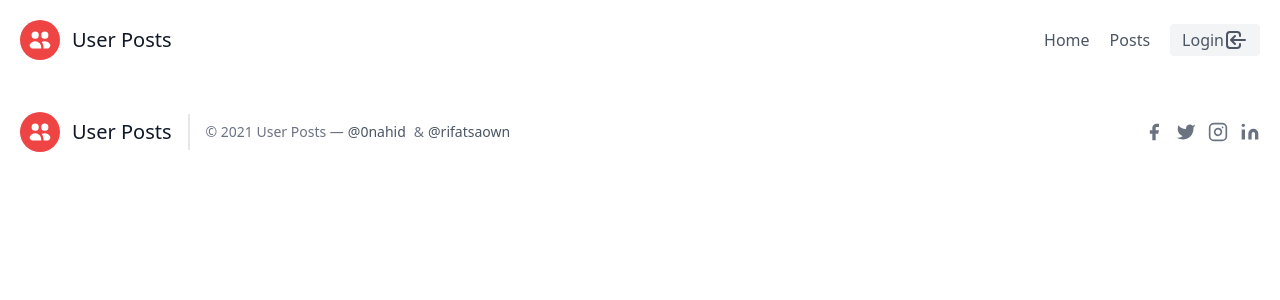
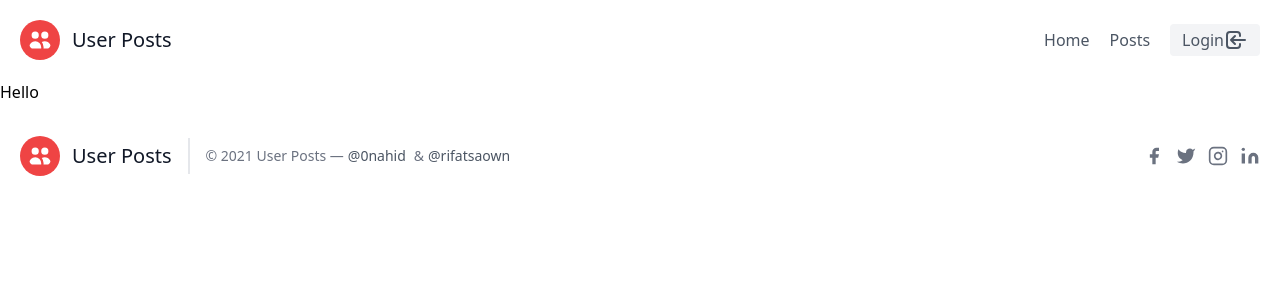
Before and after one commit to 0nahid/user-post-admin, a React (Create React App) app: page /posts in a window 1280 px wide. Shown: the top 300 px of the page. Built offline with nearby package versions, Linux system fonts and the light colour scheme; no server answers.

Commit message:
added posts page

```diff
--- a/src/App.jsx
+++ b/src/App.jsx
@@ -5,6 +5,7 @@ import Header from "./Components/Header";
 import AuthProvider from "./Context/AuthProvider";
 import Home from "./Pages/Home";
 import Login from "./Pages/Login";
+import Posts from "./Pages/Posts";
 export default function App() {
   return (
     <AuthProvider>
@@ -12,6 +13,7 @@ export default function App() {
       <Routes>
         <Route path="/" element={<Home />} />
         <Route path="/login" element={<Login />} />
+        <Route path="/posts" element={<Posts />} />
       </Routes>
       <Footer />
     </AuthProvider>
--- a/src/Components/Header.jsx
+++ b/src/Components/Header.jsx
@@ -24,7 +24,7 @@ export default function Header() {
           <Link to="/1" className="mr-5 hover:text-gray-900">
             Home
           </Link>
-          <Link to="/2" className="mr-5 hover:text-gray-900">
+          <Link to="/posts" className="mr-5 hover:text-gray-900">
             Posts
           </Link>
           {user?.email && (
--- a/src/Pages/Post.jsx
+++ b/src/Pages/Post.jsx
@@ -2,7 +2,7 @@ import axios from "axios";
 import { useState, useEffect } from "react";
 
 export default function Post() {
-  const [posts, setPosts] = useState("");
+  const [posts, setPosts] = useState([]);
   useEffect(() => {
     axios("https://jsonplaceholder.typicode.com/posts").then(
       (data) => setPosts(data.data)
@@ -12,9 +12,9 @@ export default function Post() {
   return (
     <div className="text-center text-red-700 text-4xl">
       Post will be loaded here
-      {/* {posts.map((post) => (
+      {posts.map((post) => (
         <Post post={post} key={post.id}></Post>
-      ))} */}
+      ))}
     </div>
   );
 }
--- /dev/null
+++ b/src/Pages/Posts.jsx
@@ -0,0 +1,8 @@
+export default function Posts(props) {
+    console.log(props);
+    return (
+        <div>
+            <h1>Hello </h1>
+        </div>
+    )
+}
```
